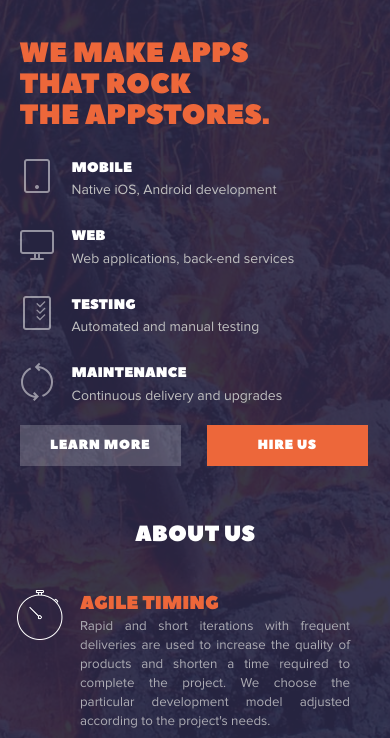
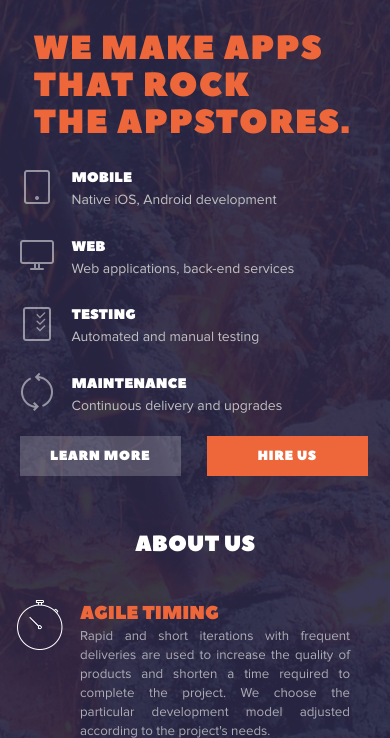
Before and after one commit to martyrdomspangle/martyrdomspangle.github.com, a website: page index.html in a window 390 px wide. Shown: the part 51-789 px from the top of the page. Drawn offline with nearby package versions, Linux system fonts and the light colour scheme; a web font is replaced by a local one.

Commit message:
Adjusted slogan in mobile version

```diff
--- a/css/styles-mobile.css
+++ b/css/styles-mobile.css
@@ -113,6 +113,14 @@ section.wrapper section {
   padding: 0 5%;
 }
 
+.page-home .slogan > h1 {
+  font-size: 28px;
+  font-size: 2rem;
+  margin-top: 12px;
+  padding-left: 4%;
+  letter-spacing: 1.3px;
+}
+
 .page-home ul.labels {
   max-width: 100%;
   margin: 25px 0 0;
```
